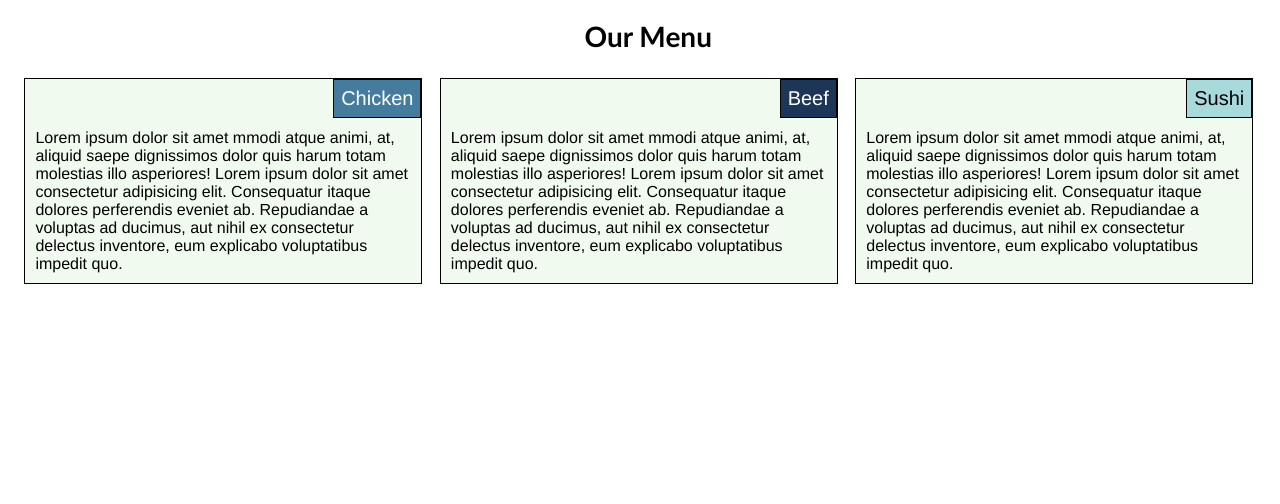
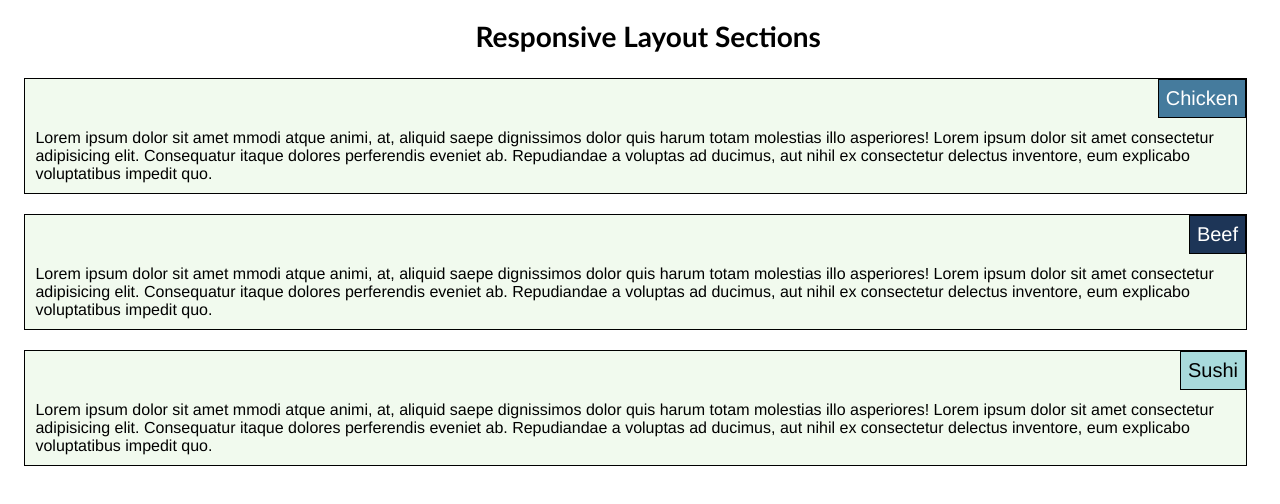
Before and after one commit to Ahmed-Maher1/coursera-test, a plain HTML site: page module2-solution/index.html in a window 1280 px wide. Drawn offline with Linux system fonts and the light colour scheme.

Commit message:
A Small Change

```diff
--- a/module2-solution/css/style.css
+++ b/module2-solution/css/style.css
@@ -50,8 +50,8 @@ h1 {
     }
 
     .col-lg-4 {
-        width: 31.9%;
-        margin-right: 1.4%;
+        width: 31.3s%;
+        margin-right: 2%;
     }
 
     .col-lg-5 {
@@ -127,7 +127,7 @@ h1 {
 
     .col-md-6 {
         width: 47.9%;
-        margin-right: 1.6%;
+        margin-right: 2.1%;
     }
 
     .col-md-7 {
--- a/module2-solution/index.html
+++ b/module2-solution/index.html
@@ -9,7 +9,7 @@
 </head>
 <body>
     <div class="row">
-        <h1>Our Menu</h1>
+        <h1>Responsive Layout Sections</h1>
         <section class="col-lg-4 col-md-6 col-sm-12"><span class="one">Chicken</span> Lorem ipsum dolor sit amet     mmodi atque animi, at, aliquid saepe dignissimos dolor quis harum totam molestias illo asperiores!
             Lorem ipsum dolor sit amet consectetur adipisicing elit. Consequatur itaque dolores perferendis eveniet ab. Repudiandae a voluptas ad ducimus, aut nihil ex consectetur delectus inventore, eum explicabo voluptatibus impedit quo.
         </section>
```
